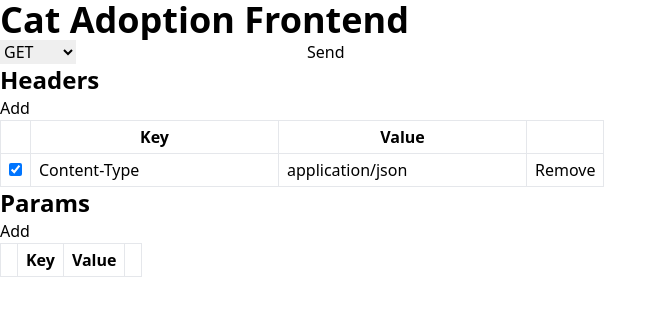
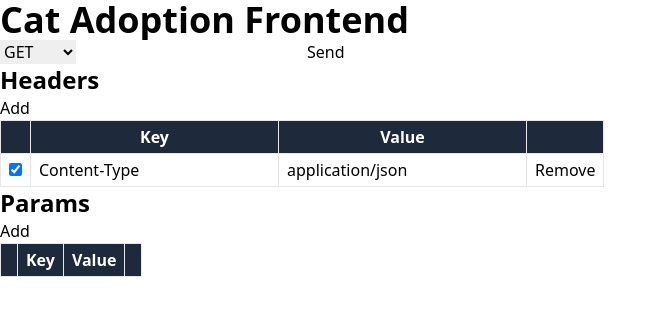
Before and after one commit to SuperDev01234/CatAdoption, a React (Vite) app in the folder Vite_Frontend/: page / in a window 1280 px wide. Shown: the top 316 px of the page, without its empty margins (0-667 px from the left). Built offline with nearby package versions, Linux system fonts and the light colour scheme.

Commit message:
Update headers and params section stylesheet

```diff
--- a/Vite_Frontend/src/index.css
+++ b/Vite_Frontend/src/index.css
@@ -10,8 +10,11 @@
     @apply text-2xl font-semibold;
   }
 
-  th,
   td {
     @apply border border-solid px-2 py-1;
   }
+
+  th {
+    @apply border border-solid px-2 py-1 bg-slate-800 text-white;
+  }
 }
```
